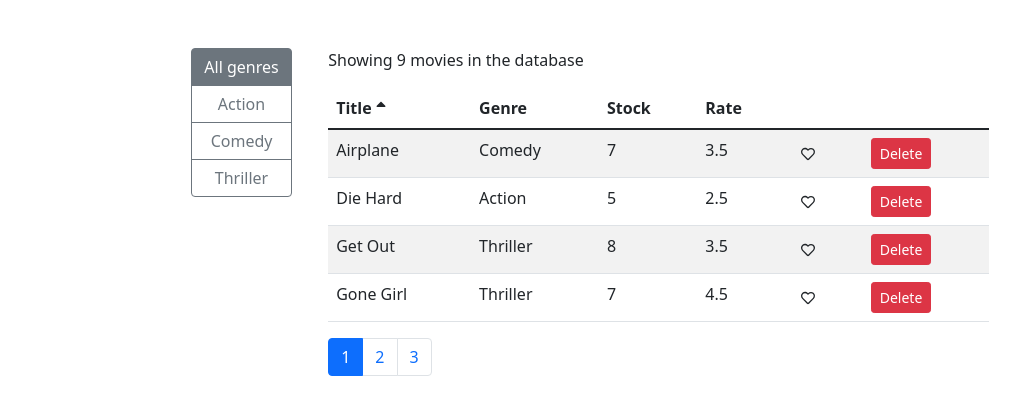
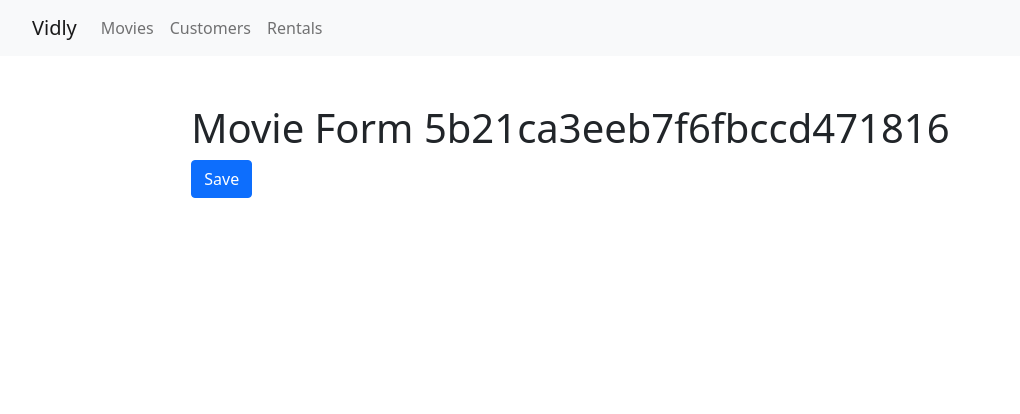
Before and after one commit to christopher-adolphe/learning-react, a React (Create React App) app in the folder vidly-app/: page /movies/5b21ca3eeb7f6fbccd471816 in a window 1280 px wide. Shown: the top 414 px of the page, without its empty margins (50-1070 px from the left). Built offline with nearby package versions, Linux system fonts and the light colour scheme; the HTML template or start-up script is replaced by a standard one.

Commit message:
Added routing to Vidly course project

```diff
--- a/vidly-app/package.json
+++ b/vidly-app/package.json
@@ -15,6 +15,7 @@
     "lodash": "^4.17.21",
     "react": "^17.0.2",
     "react-dom": "^17.0.2",
+    "react-router-dom": "^6.1.1",
     "react-scripts": "4.0.3",
     "web-vitals": "^1.1.2"
   },
--- a/vidly-app/src/App.js
+++ b/vidly-app/src/App.js
@@ -1,13 +1,19 @@
-import Movies from './components/movies';
+import { Fragment } from 'react';
+import { Outlet } from 'react-router-dom';
 import './App.css';
+import NavBar from './components/navBar';
 
 function App() {
   return (
-    <div className="col-lg-8 mx-auto p-3 py-md-5">
-      <main>
-        <Movies />
-      </main>
+    <Fragment>
+      <NavBar />
+
+      <div className="col-lg-8 mx-auto p-3 py-md-5">
+        <main>
+          <Outlet />
+        </main>
     </div>
+    </Fragment>
   );
 }
 
--- /dev/null
+++ b/vidly-app/src/components/customers.jsx
@@ -0,0 +1,17 @@
+import React, { Component } from 'react';
+
+class Customers extends Component {
+  render() {
+    return (
+      <div className="container">
+        <div className="row">
+          <div className="col">
+            <h1>Customers</h1>
+          </div>
+        </div>
+      </div>
+    );
+  }
+}
+
+export default Customers;
--- /dev/null
+++ b/vidly-app/src/components/movie.jsx
@@ -0,0 +1,25 @@
+import React from 'react';
+import { useParams, useNavigate } from 'react-router-dom';
+
+const Movie = () => {
+  const navigate = useNavigate();
+  const params = useParams();
+
+  const handleSave = () => {
+    navigate('/');
+  };
+
+  return (
+    <div className="container">
+      <div className="row">
+        <div className="col">
+          <h1>Movie Form { params.id }</h1>
+
+          <button type="button" className="btn btn-primary" onClick={ handleSave }>Save</button>
+        </div>
+      </div>
+    </div>
+  );
+}
+
+export default Movie;
--- a/vidly-app/src/components/moviesTable.jsx
+++ b/vidly-app/src/components/moviesTable.jsx
@@ -1,11 +1,16 @@
 import React, { Component } from 'react';
+import { Link } from 'react-router-dom';
 import PropTypes from 'prop-types';
 import Table from './common/table';
 import Like from './common/like';
 
 class MoviesTable extends Component {
   columns = [
-    { path: 'title', label: 'Title' },
+    {
+      path: 'title',
+      label: 'Title',
+      content: (movie) => <Link to={ `movies/${movie._id}` }>{ movie.title }</Link>
+    },
     { path: 'genre.name', label: 'Genre' },
     { path: 'numberInStock', label: 'Stock' },
     { path: 'dailyRentalRate', label: 'Rate' },
--- /dev/null
+++ b/vidly-app/src/components/navBar.jsx
@@ -0,0 +1,28 @@
+import React from 'react';
+import { Link, NavLink } from 'react-router-dom';
+
+const NavBar = (props) => {
+  return (
+    <nav className="navbar navbar-expand-lg navbar-light bg-light">
+      <div className="container">
+        <Link to="/" className="navbar-brand">Vidly</Link>
+
+        <div className="collapse navbar-collapse">
+          <ul className="navbar-nav me-auto mb-2 mb-lg-0">
+            <li className="nav-item">
+              <NavLink className="nav-link" to="/">Movies</NavLink>
+            </li>
+            <li className="nav-item">
+              <NavLink className="nav-link" to="customers">Customers</NavLink>
+            </li>
+            <li className="nav-item">
+              <NavLink className="nav-link" to="rentals">Rentals</NavLink>
+            </li>
+          </ul>
+        </div>
+      </div>
+    </nav>
+  );
+}
+
+export default NavBar;
--- /dev/null
+++ b/vidly-app/src/components/notFound.jsx
@@ -0,0 +1,17 @@
+import React, { Component } from 'react';
+
+class NotFound extends Component {
+  render() {
+    return (
+      <div className="container">
+        <div className="row">
+          <div className="col">
+            <h1>NotFound</h1>
+          </div>
+        </div>
+      </div>
+    );
+  }
+}
+
+export default NotFound;
--- /dev/null
+++ b/vidly-app/src/components/rentals.jsx
@@ -0,0 +1,17 @@
+import React, { Component } from 'react';
+
+class Rentals extends Component {
+  render() {
+    return (
+      <div className="container">
+        <div className="row">
+          <div className="col">
+            <h1>Rentals</h1>
+          </div>
+        </div>
+      </div>
+    );
+  }
+}
+
+export default Rentals;
--- a/vidly-app/src/index.js
+++ b/vidly-app/src/index.js
@@ -1,14 +1,30 @@
 import React from 'react';
 import ReactDOM from 'react-dom';
+import { BrowserRouter, Routes, Route } from 'react-router-dom';
 import 'bootstrap/dist/css/bootstrap.min.css';
 import '@fortawesome/fontawesome-free/css/fontawesome.min.css';
 import './index.css';
 import App from './App';
+import Movies from './components/movies';
+import Movie from './components/movie';
+import Customers from './components/customers';
+import Rentals from './components/rentals';
+import NotFound from './components/notFound';
 import reportWebVitals from './reportWebVitals';
 
 ReactDOM.render(
   <React.StrictMode>
-    <App />
+    <BrowserRouter>
+      <Routes>
+        <Route path="/" element={ <App /> }>
+          <Route index element={ <Movies /> } />
+          <Route path="movies/:id" element={ <Movie /> } />
+          <Route path="customers" element={ <Customers /> } />
+          <Route path="rentals" element={ <Rentals /> } />
+          <Route path="*" element={ <NotFound /> } />
+        </Route>
+      </Routes>
+    </BrowserRouter>
   </React.StrictMode>,
   document.getElementById('root')
 );
```
Also changed, not shown: 1 other file (tests, documents, lock files or other folders).
